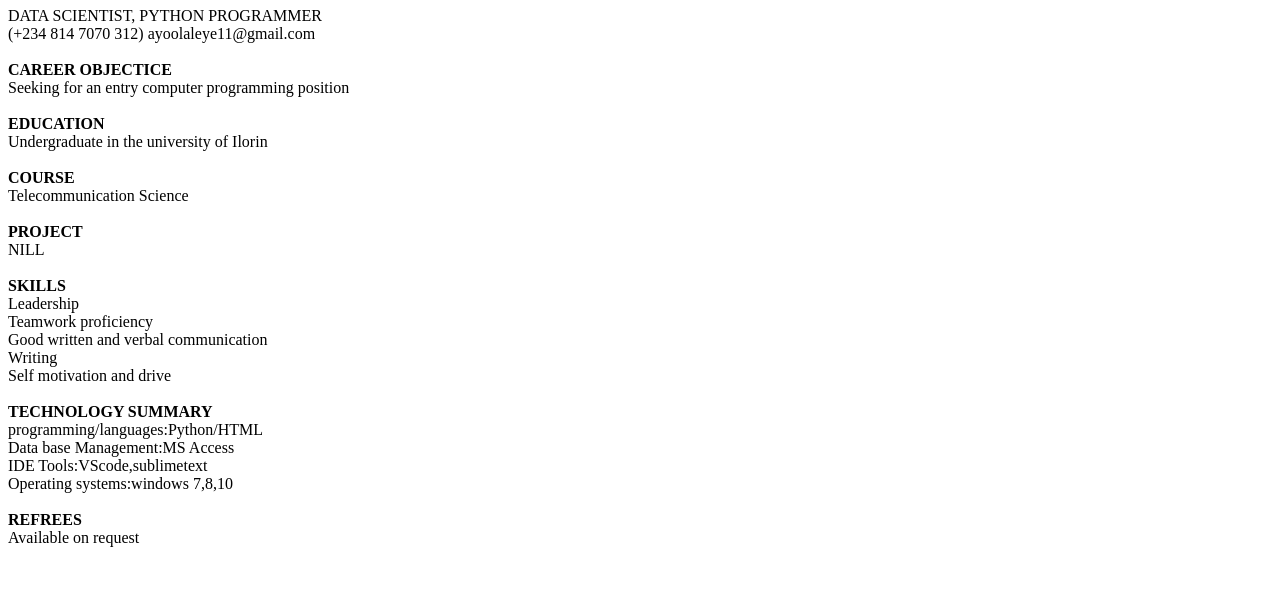
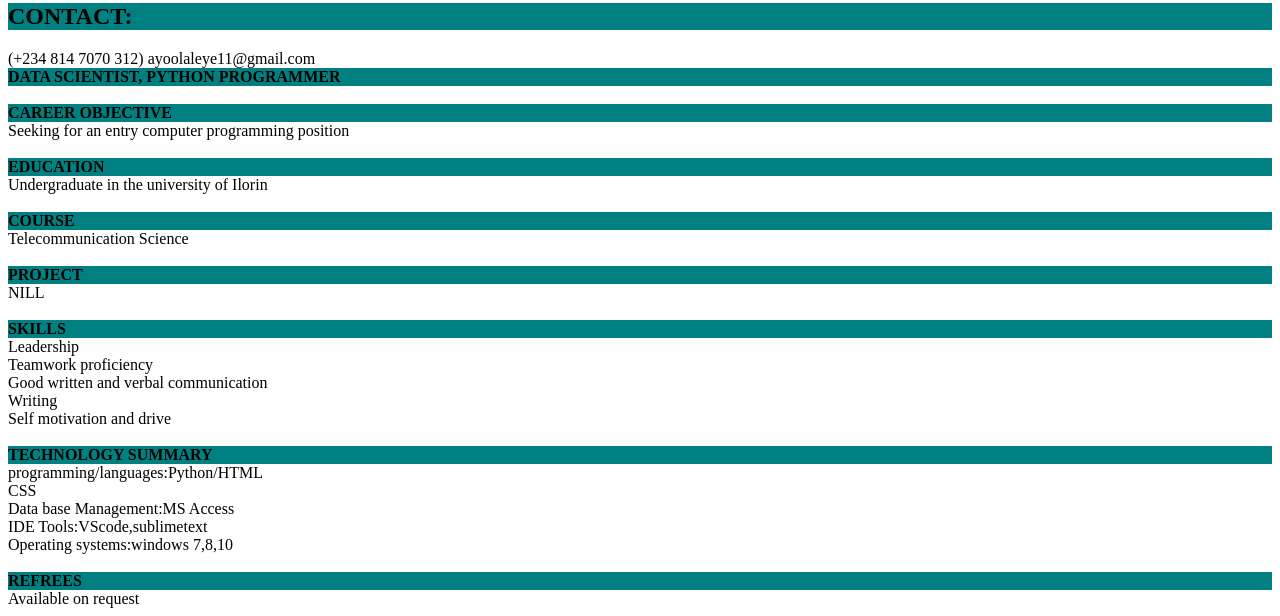
Before and after one commit to NIXEL01/nix, a plain HTML site: page index.html in a window 1280 px wide. Shown: the part 385-1001 px from the top of the page. Before the commit the page ends 940 px from the top, so only its background shows below. Drawn offline with Linux system fonts and the light colour scheme.

Commit message:
Update index.html

```diff
--- a/index.html
+++ b/index.html
@@ -1,4 +1,3 @@
-<!DOCTYPE html>
 <html>
     <head>
         <meta charset="utf-8">
@@ -8,29 +7,27 @@
 
         <span>
             <div>
-                  <img src="https://res.cloudinary.com/nixel/image/upload/v1566582796/BeautyPlus_20190822192113_save_ifecof_c9g99f.jpg" alt="Ayoola's Image"  <br>
-                <h1>AYOOLA OLALEYE</h1><div>DATA SCIENTIST, PYTHON PROGRAMMER</div>
-
-        (+234 814 7070 312)
-        ayoolaleye11@gmail.com
+                  <img style="background: teal" src="https://res.cloudinary.com/nixel/image/upload/v1566582796/BeautyPlus_20190822192113_save_ifecof_c9g99f.jpg" alt="Ayoola's Image"
+                  <h1 style="background: teal"><h1 style="background: teal">AYOOLA OLALEYE</h1><h2 style="background: teal">CONTACT:</h2> (+234 814 7070 312)
+                  ayoolaleye11@gmail.com<div style="background: teal"><b>DATA SCIENTIST, PYTHON PROGRAMMER</b></div>
             </div> <br>
 <div>
-    <div><b>CAREER OBJECTICE</b></div><div>Seeking for an entry computer programming position<b></b>
-</div>
+    <div style="background: teal"><b>CAREER OBJECTIVE</b></div><div>Seeking for an entry computer programming position<b></b>
+    </div>
 <div>
-    <br><div><b>EDUCATION</b></div><div>Undergraduate in the university of Ilorin</div>
+    <br><div style="background: teal"><b>EDUCATION</b></div><div>Undergraduate in the university of Ilorin</div>
 </div>
 <div>
     <br>
-    <div><b>COURSE</b></div><div>Telecommunication Science</div>
+    <div style="background: teal"><b>COURSE</b></div><div>Telecommunication Science</div>
     <br>
-    <div><b>PROJECT</b></div><div>NILL</div>
+    <div style="background: teal"><b>PROJECT</b></div><div>NILL</div>
     <br>
-    <div><b>SKILLS</b></div><div>Leadership</div><div>Teamwork proficiency</div><div>Good written and verbal communication</div><div>Writing</div><div>Self motivation and drive</div>
+    <div style="background: teal"><b>SKILLS</b></div><div>Leadership</div><div>Teamwork proficiency</div><div>Good written and verbal communication</div><div>Writing</div><div>Self motivation and drive</div>
     <br>
-    <div><b>TECHNOLOGY SUMMARY</b></div><div>programming/languages:Python/HTML</div><div>Data base Management:MS Access</div><div>IDE Tools:VScode,sublimetext</div><div>Operating systems:windows 7,8,10</div>
+    <div style="background: teal"><b>TECHNOLOGY SUMMARY</b></div><div>programming/languages:Python/HTML</div><div>CSS</div><div>Data base Management:MS Access</div><div>IDE Tools:VScode,sublimetext</div><div>Operating systems:windows 7,8,10</div>
     <br>
-    <div><b>REFREES</b></div><div>Available on request</div>
+    <div style="background: teal"><b>REFREES</b></div><div>Available on request</div>
 </div>
         </span>
     </body>
```
